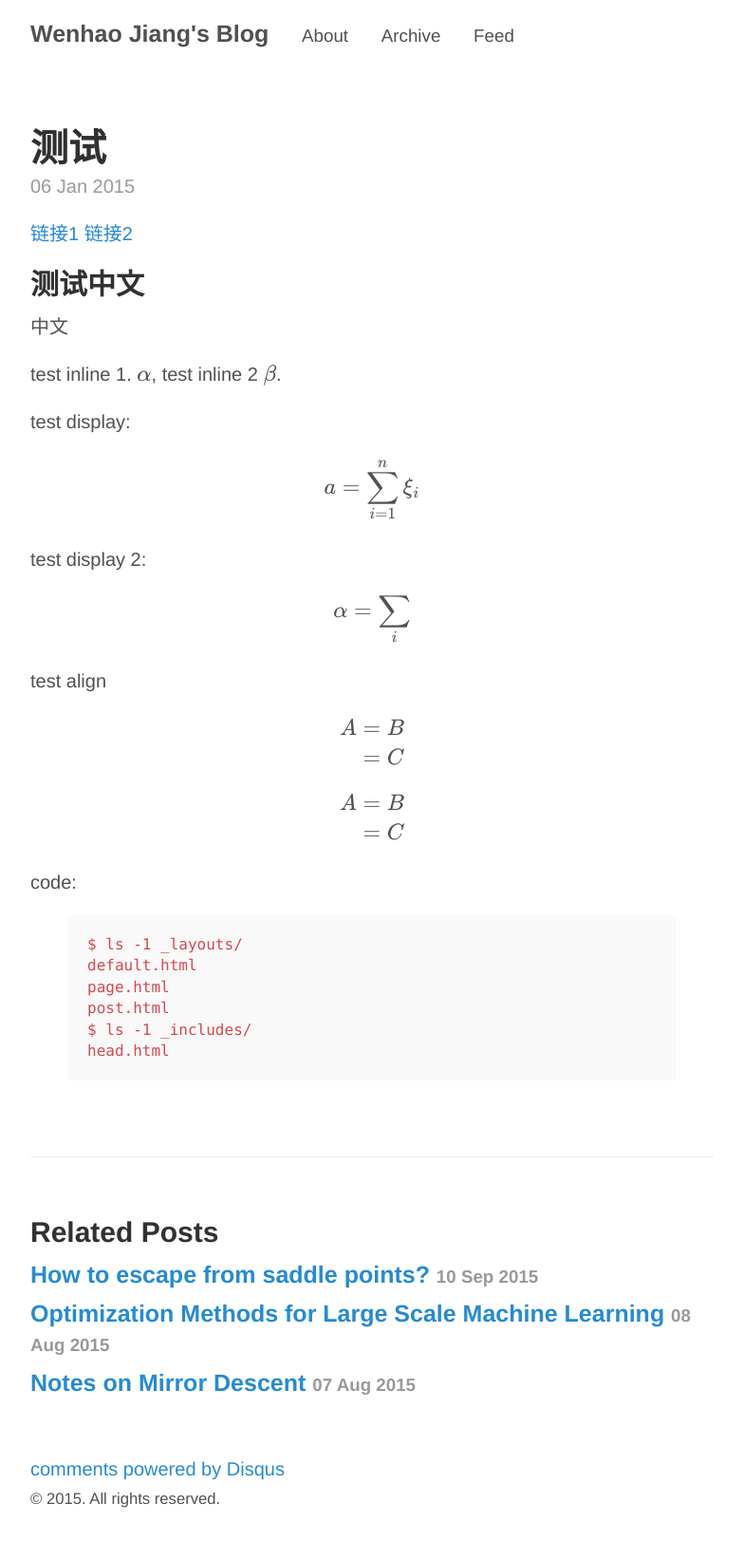
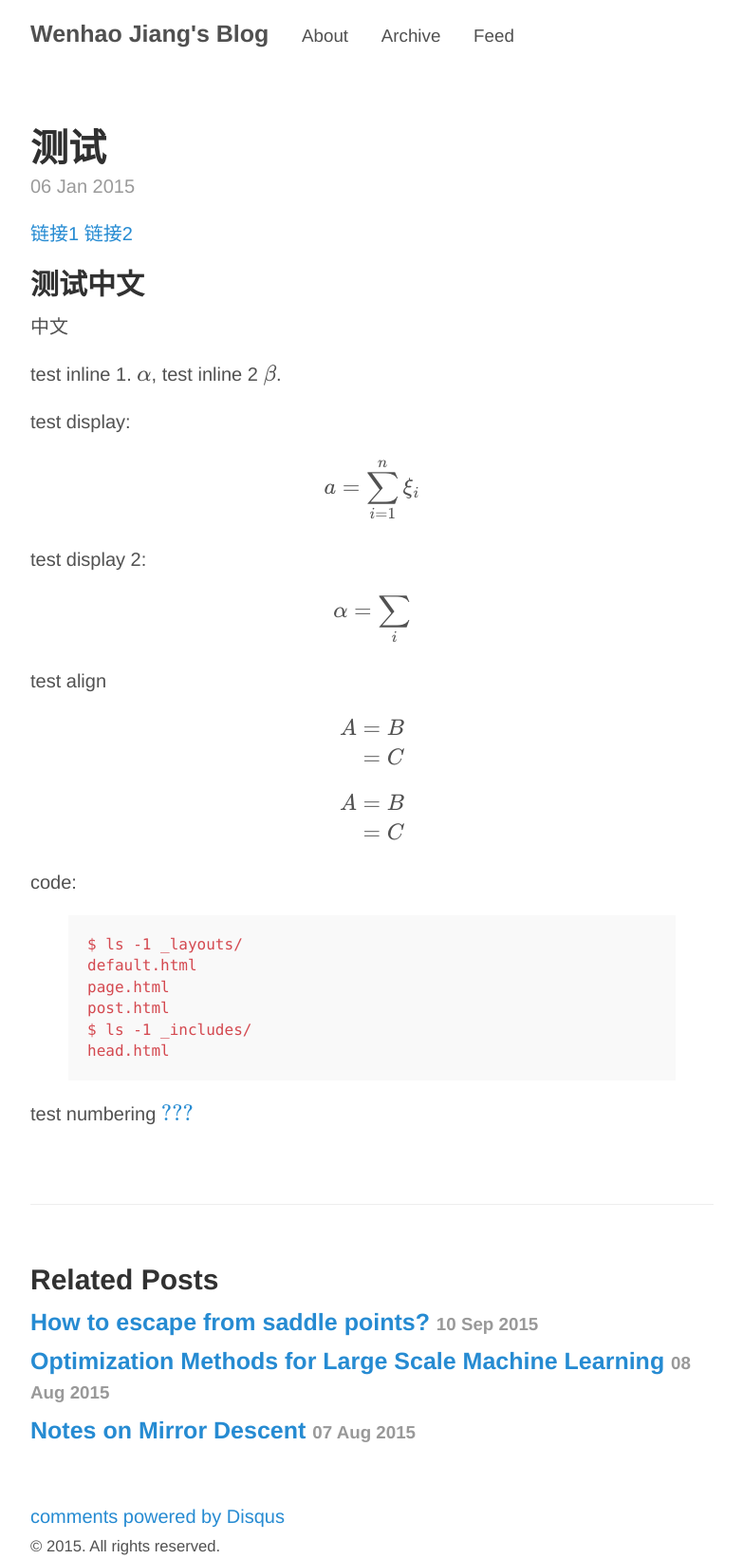
Before and after one commit to bjsc/cswhjiang.github.io, a Jekyll site: the page built from _posts/2015-01-06-Test-测试.md, in a window 1280 px wide. Shown: the whole page at 95% size, without its empty margins (248-1031 px from the left). Built offline with Jekyll 4.4.1, drawn with Linux system fonts in a browser that asks for light colours; formulas are drawn with MathJax 3; comment, search, counter and statistics services are not loaded; before the commit the page ends 1592 px from its top, so only the background shows below that.

Commit message:
numbering

```diff
--- a/_posts/2015-01-06-Test-测试.md
+++ b/_posts/2015-01-06-Test-测试.md
@@ -27,6 +27,7 @@
 test align
 
 $$
+\label{t1}
 \begin{align} A & = B \\ & = C \end{align}
 $$
 
@@ -42,3 +43,5 @@
 $ ls -1 _includes/
 head.html
 {% endhighlight %}
+
+test numbering $$\ref{t1}$$
```
